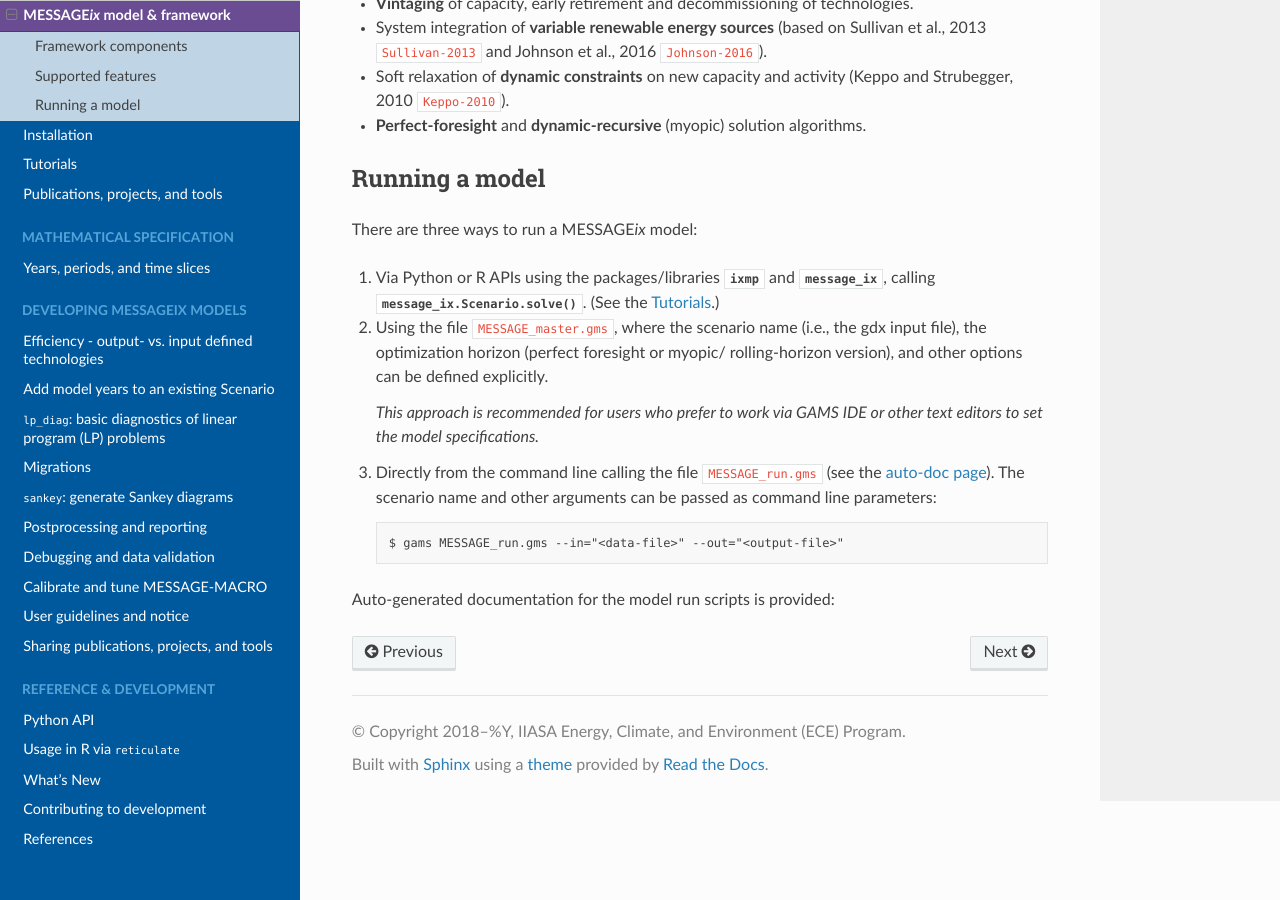
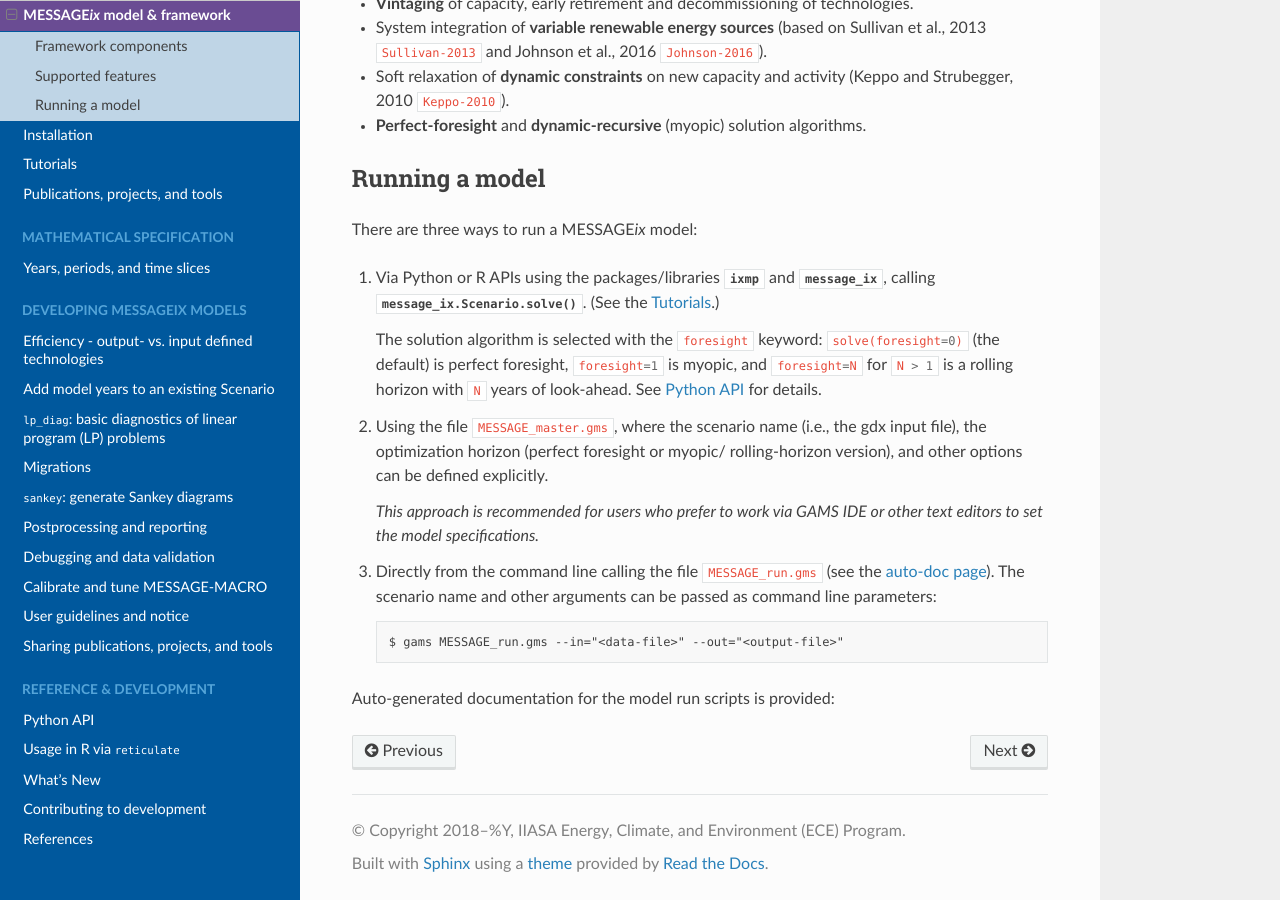
Before and after one commit to iiasa/message_ix, a Sphinx documentation site: the page built from doc/framework.rst, in a window 1280 px wide and 900 px high, scrolled down 1715 px. Built offline with Sphinx 7.4.7 and the Read the Docs theme 3.1.0, drawn with Linux system fonts in a browser that asks for light colours; pages that are not in the unit, such as notebooks, are missing from menus; the version number could not be read and is left out; cross-references to code outside the pages are shown as plain code.

Commit message:
Add foresight keyword to select recursive-dynamic solve mode
Maps to the GAMS --foresight global; enables scen.solve(foresight=N).

```diff
--- a/doc/framework.rst
+++ b/doc/framework.rst
@@ -65,6 +65,11 @@
    :mod:`message_ix`, calling :meth:`message_ix.Scenario.solve`. (See the
    :doc:`tutorials`.)
 
+   The solution algorithm is selected with the :py:`foresight` keyword:
+   :py:`solve(foresight=0)` (the default) is perfect foresight, :py:`foresight=1` is
+   myopic, and :py:`foresight=N` for :py:`N > 1` is a rolling horizon with ``N`` years
+   of look-ahead. See :doc:`api` for details.
+
 2. Using the file ``MESSAGE_master.gms``, where the scenario name (i.e., the
    gdx input file), the optimization horizon (perfect foresight or myopic/
    rolling-horizon version), and other options can be defined explicitly.
```
Also changed, not shown: doc/api.rst (+7 -0 lines), 1 other file.
